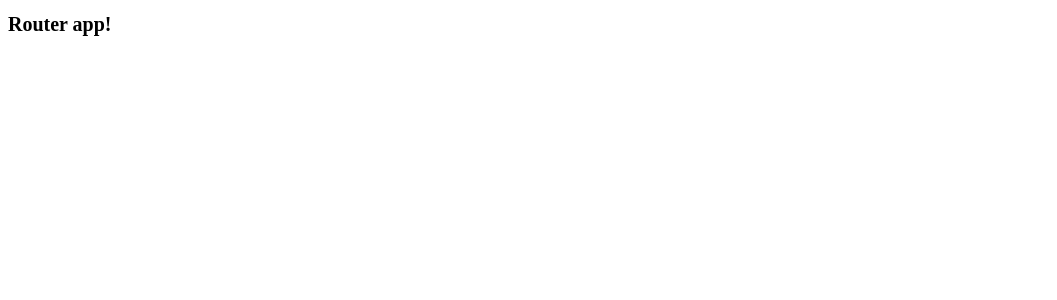
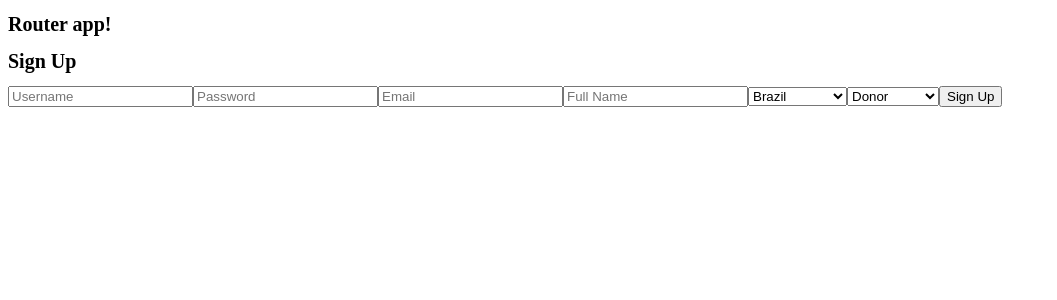
Before and after one commit to remarkable-story/Kieran-Vieira-Front-End, a React (Create React App) app: page /sign-up in a window 1280 px wide. Shown: the top 300 px of the page, without its empty margins (0-1057 px from the left). Built offline with nearby package versions, Linux system fonts and the light colour scheme.

Commit message:
Setup form info for LoginPage and SignUp page views

```diff
--- a/src/App.js
+++ b/src/App.js
@@ -2,7 +2,8 @@ import React, { Component } from 'react';
 import { Route } from 'react-router'
 
 import HomePageView from './views/HomePageView';
-import LoginPageView from './views/LoginPageView'
+import LoginPageView from './views/LoginPageView';
+import SignUpView from './views/SignUpView';
 import './App.css';
 
 class App extends Component {
@@ -12,6 +13,7 @@ class App extends Component {
         <h1>Router app!</h1>
         <Route exact path='/' component={HomePageView}/>
         <Route path='/login' component={LoginPageView}/>
+        <Route path='/sign-up' component={SignUpView}/>
       </div>
     );
   }
--- a/src/views/LoginPageView.js
+++ b/src/views/LoginPageView.js
@@ -2,7 +2,7 @@ import React from 'react'
 
 class LoginPageView extends React.Component{
     state = {
-        email: '',
+        username: '',
         password: ''
     }
 
@@ -15,7 +15,7 @@ class LoginPageView extends React.Component{
     loginUser = () => {
         //send user data to backend here
         this.setState({
-            email:'',
+            username:'',
             password:'',
         });
         this.props.history.push('/')
@@ -28,9 +28,9 @@ class LoginPageView extends React.Component{
                 <form onSubmit={this.loginUser}>
                     <input
                         type="text"
-                        placeholder="Email"
-                        name="email"
-                        value={this.state.email}
+                        placeholder="Username"
+                        name="username"
+                        value={this.state.username}
                         onChange={this.handleLoginChange}
                     />
                     <input
--- a/src/views/SignUpView.js
+++ b/src/views/SignUpView.js
@@ -1,11 +1,122 @@
 import React from 'react'
 
 class SignUpView extends React.Component{
+    state = {
+        userInfo: {
+            username: '',
+            password: '',
+            email: '',
+            fullname: '',
+            country: '',
+            orgTitle: '',
+        }
+    }
+
+    handleSignUpChange = e => {
+        this.setState({
+            userInfo: {
+                ...this.state.userInfo,
+                [e.target.name]: e.target.value
+            }
+        })
+    }
+
+    signUpUser = e => {
+        //send user data to backend here
+        e.preventDefault();
+        console.log(this.state.userInfo)
+        this.setState({
+            userInfo: {
+                username: '',
+                password: '',
+                email: '',
+                fullname: '',
+                country: '',
+                orgTitle: '',
+            }
+        });
+        this.props.history.push('/')
+    }
+
     render(){
         return(
-            <h1>Sign up</h1>
+            <div>
+                <h1>Sign Up</h1>
+                <form onSubmit={this.signUpUser}>
+                    <input
+                        type="text"
+                        placeholder="Username"
+                        name="username"
+                        value={this.state.username}
+                        onChange={this.handleSignUpChange}
+                        required
+                    />
+                    <input
+                        type="password"
+                        placeholder="Password"
+                        name="password"
+                        value={this.state.password}
+                        onChange={this.handleSignUpChange}
+                        required
+                    />
+                    <input
+                        type="text"
+                        placeholder="Email"
+                        name="email"
+                        value={this.state.email}
+                        onChange={this.handleSignUpChange}
+                        required
+                    />
+                    <input
+                        type="text"
+                        placeholder="Full Name"
+                        name="fullname"
+                        value={this.state.fullname}
+                        onChange={this.handleSignUpChange}
+                        required
+                    />
+                    <select
+                        placeholder="Country"
+                        name="country"
+                        value={this.state.country}
+                        onChange={this.handleSignUpChange}
+                        required
+                    >
+                        <option value="Brazil">Brazil</option>
+                        <option value="Bolvia">Bolvia</option>
+                        <option value="Cambodia">Cambodia</option>
+                        <option value="Ecuador">Ecuador</option>
+                        <option value="El Salvador">El Salvador</option>
+                        <option value="Ghana">Ghana</option>
+                        <option value="Guatemala">Guatemala</option>
+                        <option value="Haiti">Haiti</option>
+                        <option value="Honduras">Honduras</option>
+                        <option value="Kiribati">Kiribati</option>
+                        <option value="Madagascar">Madagascar</option>
+                        <option value="Mongolia">Mongolia</option>
+                        <option value="Nicaragua">Nicaragua</option>
+                        <option value="Paraguay">Paraguay</option>
+                        <option value="Peru">Peru</option>
+                        <option value="Philippines">Philippines</option>
+                        <option value="Sierra Leone">Sierra Leone</option>
+                        <option value="Zimbabwe">Zimbabwe</option>
+                    </select>
+                    <select
+                        type="text"
+                        placeholder="Organization Title"
+                        name="orgTitle"
+                        value={this.state.orgTitle}
+                        onChange={this.handleSignUpChange}
+                        required
+                    >
+                        <option value="donor">Donor</option>
+                        <option value="coordinator">Coordinator</option>
+                    </select>
+                    <button type="submit">Sign Up</button>
+                </form>
+            </div>
         )
     }
 }
 
-export const SignUpView
+export default SignUpView;
```
